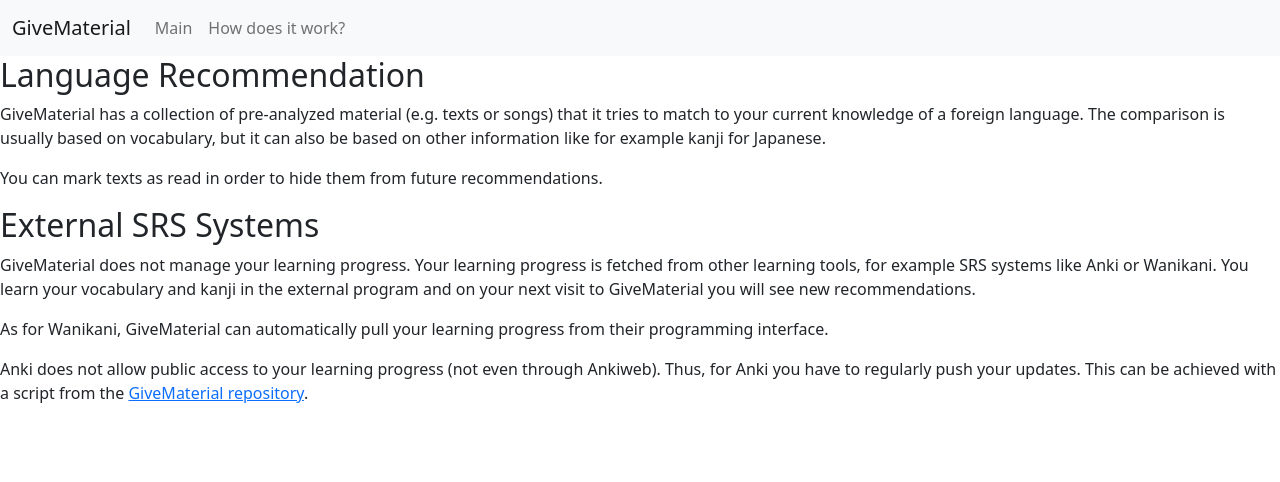
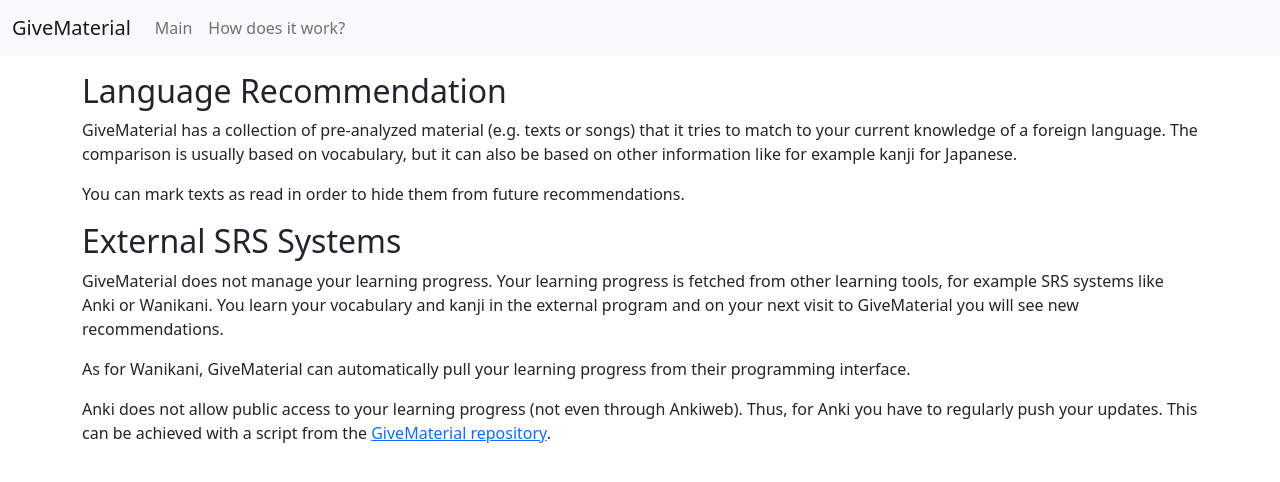
Before and after one commit to aufziehvogel/givematerial, a Flask app: page /howworks in a window 1280 px wide. Shown: the top 482 px of the page. Run offline with Flask 2, Linux system fonts and the light colour scheme.

Commit message:
use a bootstrap container for outermost div

```diff
--- a/givematerial/web/templates/base.html
+++ b/givematerial/web/templates/base.html
@@ -13,6 +13,10 @@
 <script src="https://cdn.jsdelivr.net/npm/bootstrap@5.0.2/dist/js/bootstrap.bundle.min.js" integrity="sha384-MrcW6ZMFYlzcLA8Nl+NtUVF0sA7MsXsP1UyJoMp4YLEuNSfAP+JcXn/tWtIaxVXM" crossorigin="anonymous"></script>
 
   <style>
+    #main {
+        margin-top: 1em;
+    }
+
     .card {
       display: inline-block;
       margin-right: 1em;
@@ -52,7 +56,7 @@
     </div>
   </nav>
 
-  <div id="main">
+  <div id="main" class="container">
     {% block content %}{% endblock %}
   </div>
 </body>
```
